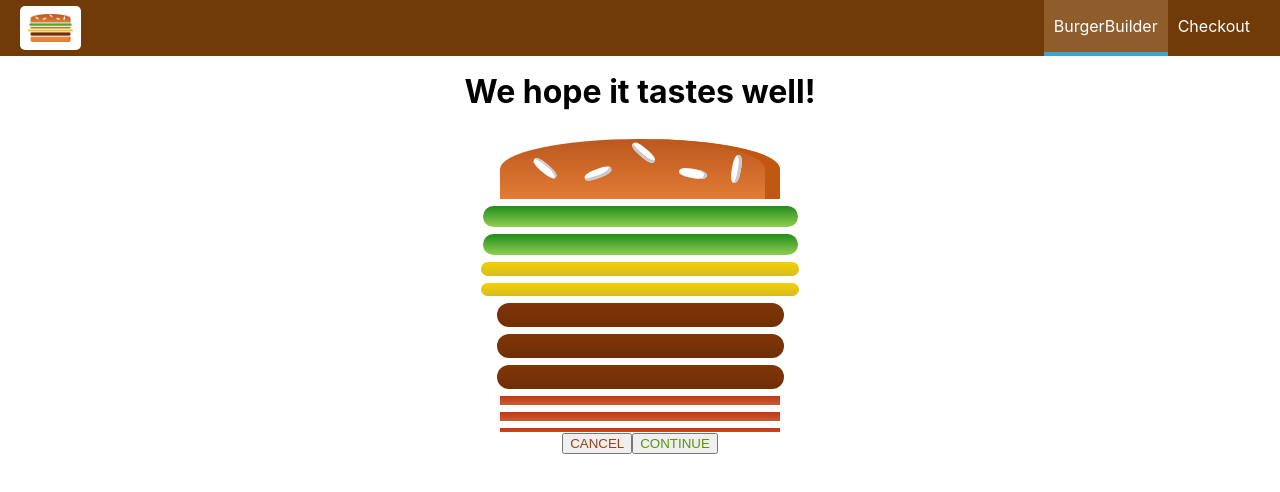
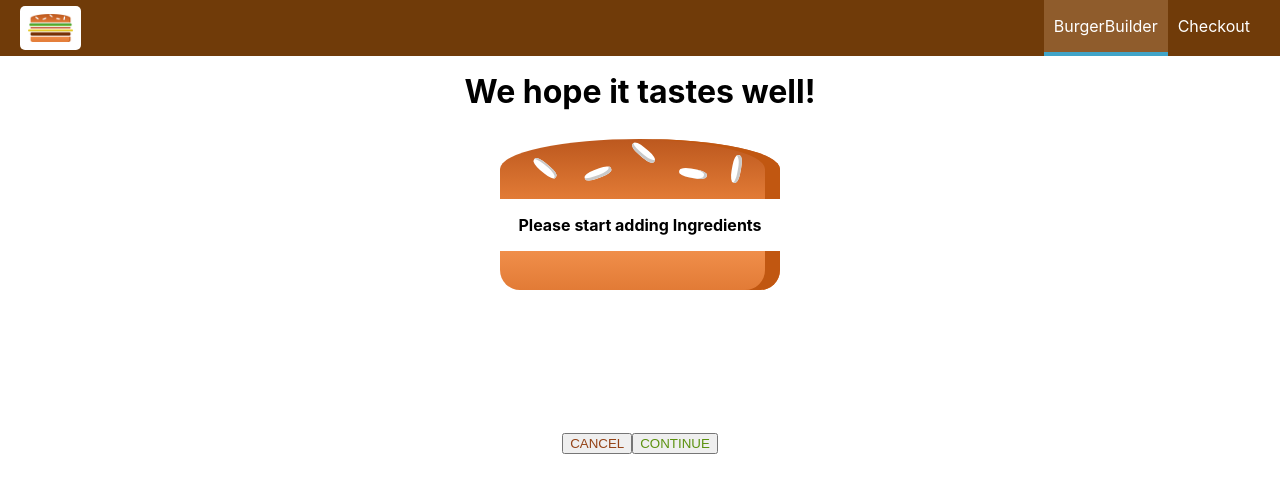
Before and after one commit to Valchock/Builder, a React (Create React App) app: page /checkout in a window 1280 px wide. Shown: the top 492 px of the page. Built offline with nearby package versions, Linux system fonts and the light colour scheme.

Commit message:
passing ingredients via queryparams to checkout

```diff
--- a/src/components/Order/CheckoutSummary/CheckoutSummary.js
+++ b/src/components/Order/CheckoutSummary/CheckoutSummary.js
@@ -10,8 +10,8 @@ const checkoutSummary = (props) =>{
                 <div style = {{ width : '100%', margin: 'auto'}}>
                     <Burger ingredients = {props.ingredients}/>
                 </div>
-                <Button btnType = "Danger" clicked>CANCEL</Button>
-                <Button btnType = "Success" clicked>CONTINUE</Button>
+                <Button btnType = "Danger" clicked = {props.checkoutCancelled}>CANCEL</Button>
+                <Button btnType = "Success" clicked = {props.checkoutContinued}>CONTINUE</Button>
 
         </div>
     )
--- a/src/containers/BurgerBuilder/BurgerBuilder.js
+++ b/src/containers/BurgerBuilder/BurgerBuilder.js
@@ -93,8 +93,18 @@ class BurgerBuilder extends Component{
              });
     }
 
+    //encodeUriComponent - encodes elements in uri, responsible for whitspace
+    // /checkout?salad=1&meat=3&bacon=2
     purchaseContinue = () =>{
-        this.props.history.push('/checkout');
+        const queryParams = [];
+        for(let i in this.state.ingredients){
+            queryParams.push(encodeURIComponent(i) + '=' + encodeURIComponent(this.state.ingredients[i])); //salad = 1
+         }
+        const queryString = queryParams.join('&')
+        this.props.history.push({
+            pathname : '/checkout',
+            search : '?' + queryString
+        });
     }
 
     componentDidMount(){
--- a/src/containers/Checkout/Checkout.js
+++ b/src/containers/Checkout/Checkout.js
@@ -10,10 +10,27 @@ class Checkout extends Component{
             bacon : 4
         }
     }
+
+    componentDidMount() {
+        const query = new URLSearchParams(this.props.location.search);
+        const ingredient = {};
+        for(let param of query.entries()){
+            ingredient[param[0]] = +param[1];
+        }
+        this.setState({ingredients : ingredient})
+    }
+
+    checkoutCancelledHandler = () =>{
+        this.props.history.goBack();
+    }
+
+    checkoutContinuedHandler = () =>{
+        this.props.history.replace('/checkout/contact-data');
+    }
     render(){
         return(
                 <div>
-                    <CheckoutSummary ingredients = {this.state.ingredients}/>
+                    <CheckoutSummary ingredients = {this.state.ingredients} checkoutCancelled = {this.checkoutCancelledHandler} checkoutContinued ={this.checkoutContinuedHandler}/>
                 </div>
         )
     }
```
